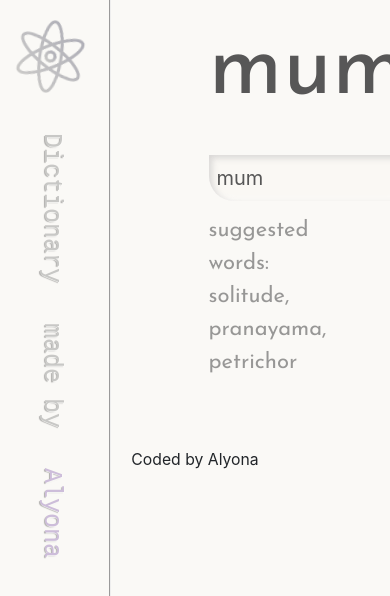
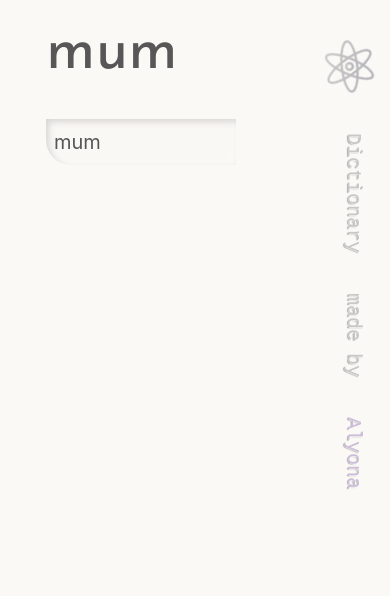
Before and after one commit to georginskaya/React-Dictionary, a React (Create React App) app: page / in a window 390 px wide. Shown: the top 596 px of the page. Built offline with nearby package versions, Linux system fonts and the light colour scheme; no server answers; a web font is replaced by a local one.

Commit message:
responsive styles added

```diff
--- a/src/App.css
+++ b/src/App.css
@@ -98,3 +98,9 @@ margin-left: 34px;
   }
 
 }
+
+@media only screen and (max-width: 400px) { h1 {
+  font-size: 60px;
+  }
+
+}
--- a/src/App.js
+++ b/src/App.js
@@ -30,14 +30,10 @@ function App() {
       </main>
 </div>
 
-<footer className="app_footer"><small>Coded by Alyona</small>
- {/* <div className="bear">
-        <img className="logo" alt ="img" src={think} />
-         <img className="success" alt ="img" src={spirit} />
-         </div> */}
 
 
-</footer>
+
+
 
     </div>
   );
--- a/src/Dictionary.css
+++ b/src/Dictionary.css
@@ -22,7 +22,7 @@ margin-top: 30px;
   text-shadow: 1px -1px 1px #fff, 1px 1px 1px #000;
   display: flex;
   flex-direction: column;
-    border-left: 2px groove ;
+    box-shadow:#c9c8c8af -3px 3px 6px 0px, rgb(255 255 255 / 38%) -3px -3px 6px 1px;
     border-top: none;
     border-right: none;
     border-bottom:none;
@@ -142,10 +142,11 @@ margin-top: 24px;
 
      position: fixed;
   top: 0;
-  left: 2%;
-     border-right: 2px groove ;
+  right: 2%;
+
      border-left: 0;
-  margin-left: 70px;
+  margin-left: 7px;
+  margin-right: 20px;
 
 
 }
@@ -154,23 +155,73 @@ margin-top: 24px;
 {
 
 font-size: 25px;
-padding-right: 93px
+
 
 
 }
 
-.reactLogo{
-  margin-right: 93px;
+.galery {
+  display: none;
 }
 
 .Dictionary section {
 
-  width: 900px !important;
+
+margin-left: 13px;
+}
+
+.col-6 {
+
+    width: 100%;
+}
+
+p.simply{font-size: 21px;
+max-width: 450px;}
+}
+
+
+@media only screen and (max-width: 400px) {
+ .credits{
+   position: fixed;
+   top: 0;
+
+  height: 100vh;
+box-shadow: none;
+  border: none;
+  margin-left: 20px;
+  padding-left: 20px;
+  margin-top: 20px;
+
+
+}
+
+.titleDictio
+{
+
+font-size: 20px;
+padding-right: 3px;
+margin-left: 10px !important;
+
+
+}
+
+.Dictionary section {
+
+margin-left: 0 !important;
+width: 100%;
+}
+.galery {
+  display: none;
+}
+p.simply{display: none;}
+
+.col-6 {
+
+    width: 100%;
+}
+
+.reactLogo{
+  width:53px;
 
 }
 }
-
-/* .input-section{
-    display: block !important;
-    margin: 0 auto !important;
-} */
--- a/src/Phonetic.css
+++ b/src/Phonetic.css
@@ -50,9 +50,35 @@ box-shadow: rgba(50, 50, 105, 0.15) 0px 2px 5px 0px, rgba(0, 0, 0, 0.05) 0px 1px
 
 @media only screen and (max-width: 800px) {
  .Phonetic{
-    height: 70px;
+    height: 30px;
 
 
 }
 
 }
+
+@media only screen and (max-width: 400px) {
+
+.Audio-button{
+    font-size: 19px;
+    color: rebeccapurple;
+    opacity: 0.7;
+
+     padding: 6px 10px;
+    border-radius: 20px;
+    transition: all 200ms ease-in-out;
+    float: left;
+cursor: pointer;
+box-shadow: rgba(50, 50, 105, 0.15) 0px 2px 5px 0px, rgba(0, 0, 0, 0.05) 0px 1px 1px 0px;
+
+}
+
+
+
+.Phonetic .text{
+    opacity:0.4;
+    font-weight: 500;
+     padding-left: 7px;
+     font-size: 17px;
+
+}}
```
